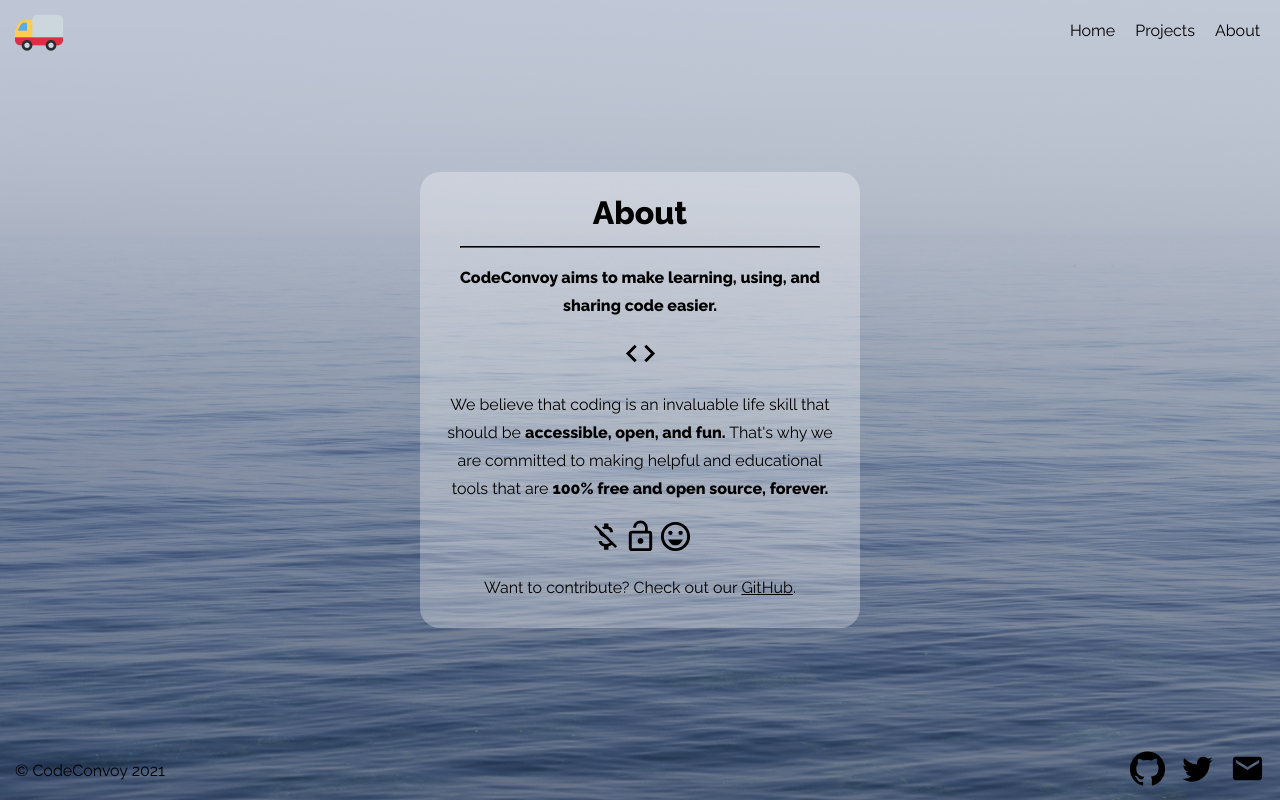
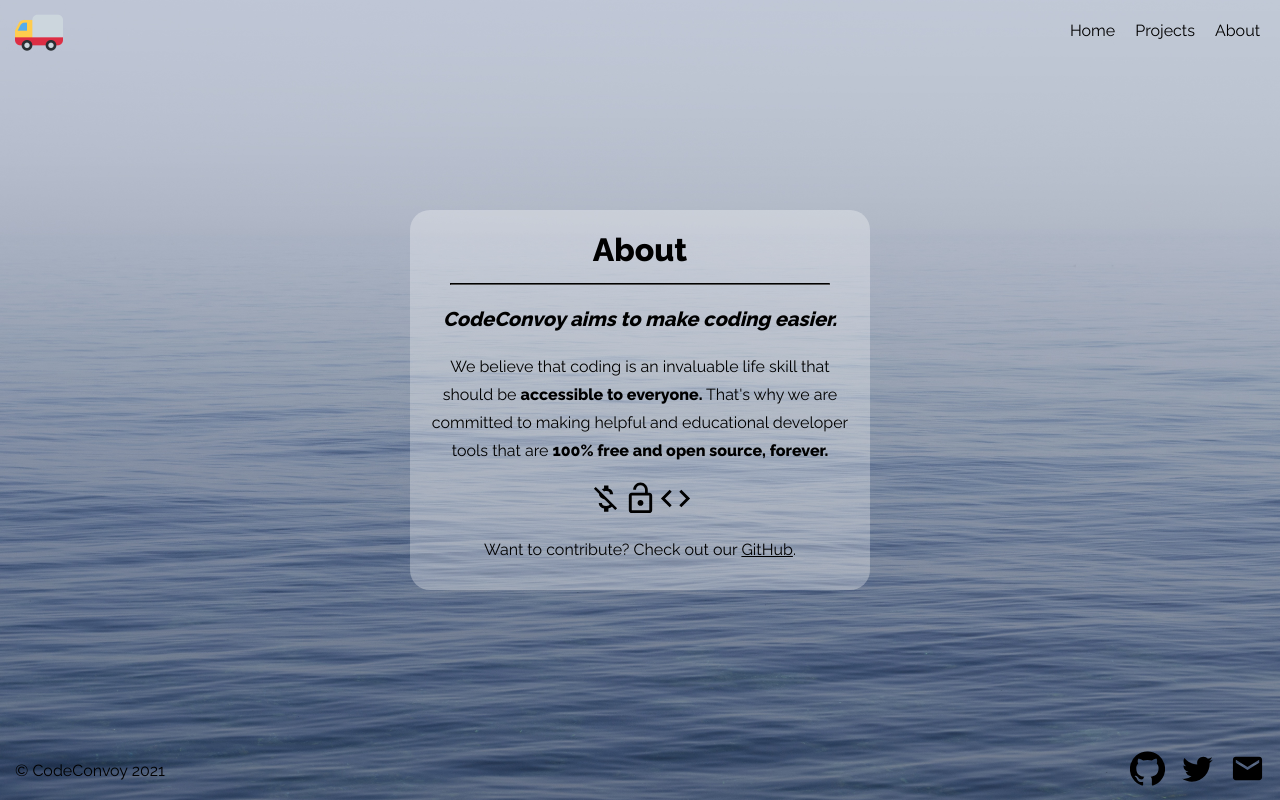
Before and after one commit to CodeConvoy/codeconvoy.org, a Next.js app: page /about in a window 1280 px wide. Built offline with nearby package versions, Linux system fonts and the light colour scheme.

Commit message:
Improve about page styling.

```diff
--- a/pages/about.js
+++ b/pages/about.js
@@ -13,15 +13,16 @@ export default function About() {
       <h1>About</h1>
       <hr />
       <div className={styles.content}>
-        <p><b>CodeConvoy aims to make learning, using, and sharing code easier.</b></p>
-        <CodeIcon fontSize="large" />
+        <p className={styles.motto}>
+          <i><b>CodeConvoy aims to make coding easier.</b></i>
+        </p>
         <p>We believe that coding is an invaluable life skill that should be
-        {' '}<b>accessible, open, and fun.</b> That&apos;s why we are committed to
-        making helpful and educational tools that are <b>100% free and open
-        source, forever.</b></p>
+        {' '}<b>accessible to everyone.</b> That&apos;s why we are committed to
+        making helpful and educational developer tools that are <b>100% free and
+        open source, forever.</b></p>
         <MoneyOffIcon fontSize="large" />
         <LockOpenIcon fontSize="large" />
-        <SentimentVerySatisfiedIcon fontSize="large" />
+        <CodeIcon fontSize="large" />
         <p>Want to contribute? Check out our{' '}
           <a href="https://github.com/codeconvoy" {...outLink}>GitHub</a>.
         </p>
--- a/styles/About.module.css
+++ b/styles/About.module.css
@@ -14,8 +14,12 @@
   margin: 0 20px;
 }
 
+.motto {
+  font-size: 20px;
+}
+
 .content {
-  width: 400px;
+  width: 420px;
 }
 
 .content > p {
```
